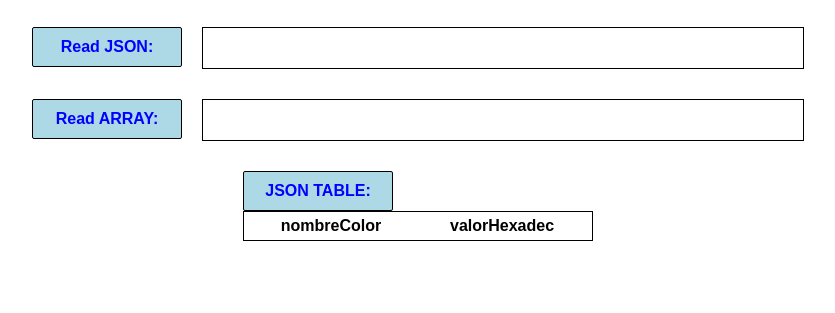
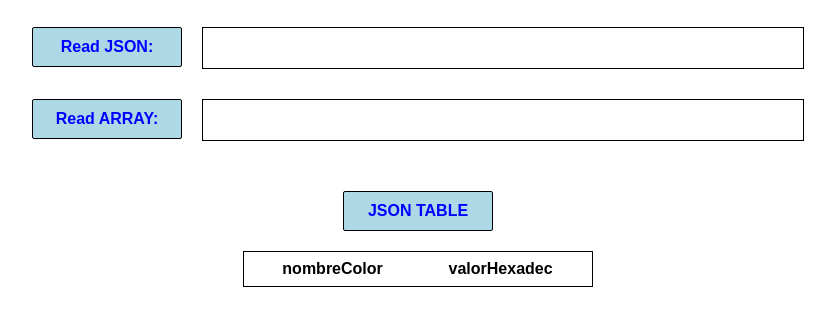
Before and after one commit to VMO2020/TXT-Read, a website: page index.html in a window 1280 px wide. Shown: the part 155-468 px from the top of the page, without its empty margins (82-917 px from the left). Drawn offline with Linux system fonts and the light colour scheme.

Commit message:
Centrar datos tabla

```diff
--- a/ajax1.js
+++ b/ajax1.js
@@ -80,3 +80,4 @@ function traerDatos4(){
     };
   };
 };
+// -------------------------   ------------------------------
--- a/index.html
+++ b/index.html
@@ -45,10 +45,10 @@
       </div>
     </div>
 
+    <button class="btn" id="boton4">JSON TABLE</button>
+
     <div class="row">
       <div class="section">
-        <button class="btn" id="boton4">JSON TABLE: </button>
-
         <table>
           <thead>
             <tr>
@@ -56,7 +56,12 @@
               <th>valorHexadec</th>
             </tr>
           </thead>
-          <tbody id="respuesta4">
+          <tbody class="respuesta" id="respuesta4">
+
+            <!-- <tr>
+              <td>${item.nombreColor}</td>
+              <td>${item.valorHexadec}</td>
+            </tr> -->
 
           </tbody>
         </table>
--- a/styles.css
+++ b/styles.css
@@ -55,6 +55,11 @@ h1{
 
 table{
   width: 350px;
-  padding: 2px;
+  padding: 5px;
   border: 1px solid black;
+  text-align: center;
 }
+
+#boton4{
+margin: 20px;
+}
```
